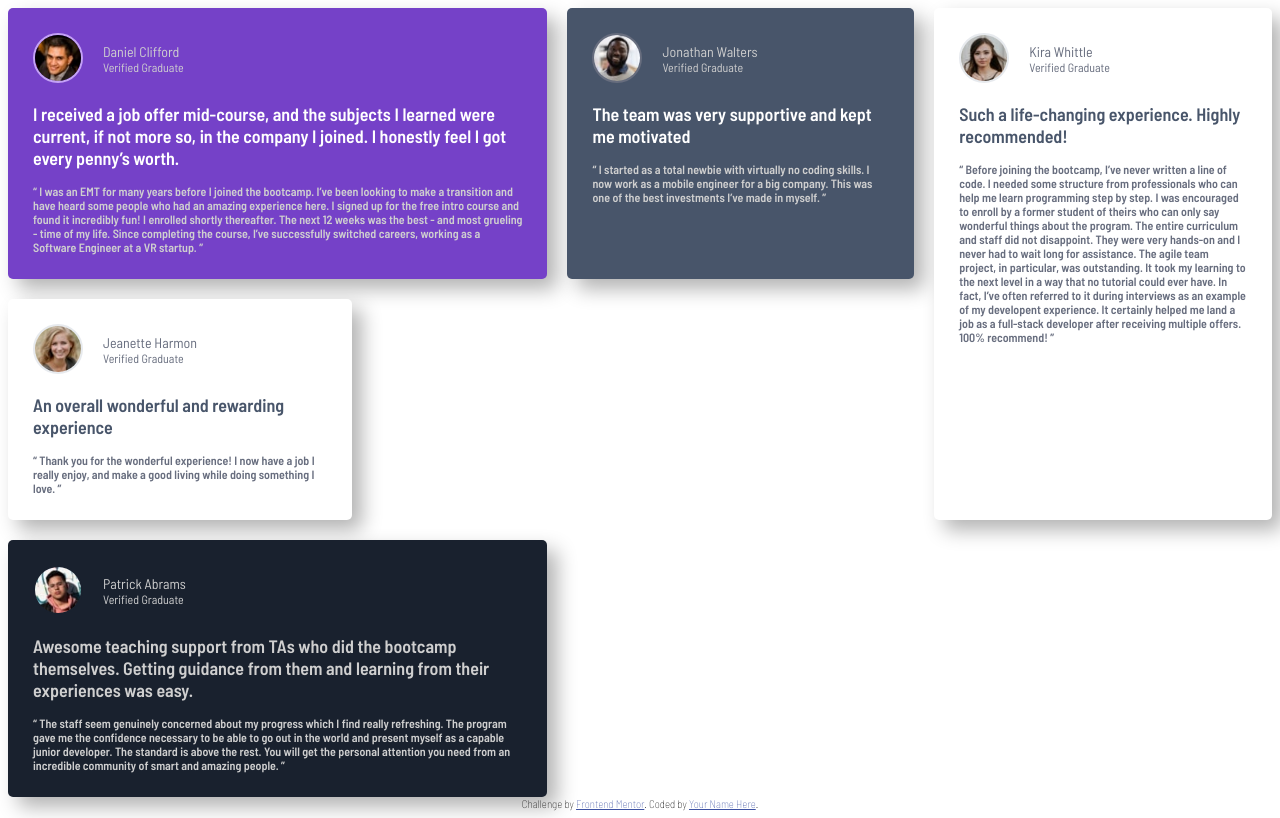
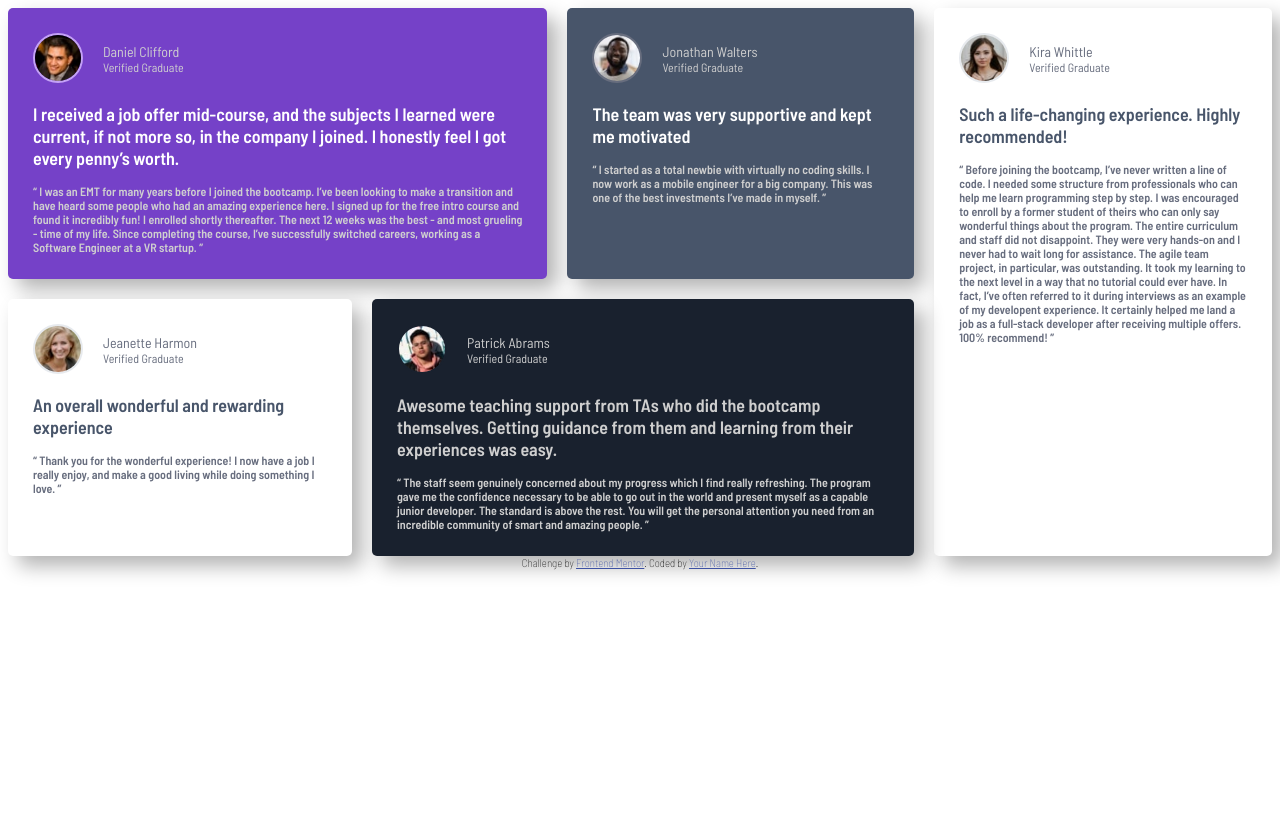
Before and after one commit to hectorelcapitan/frontendmentor, a plain HTML site: page testimonials_grid_section_main/index.html in a window 1280 px wide. Drawn offline with Linux system fonts and the light colour scheme.

Commit message:
Add files via upload

```diff
--- a/testimonials_grid_section_main/style.css
+++ b/testimonials_grid_section_main/style.css
@@ -20,30 +20,33 @@
 }
 
 .card1 {
-  grid-column: 1 / span 2;
+  grid-column: 1 / 3;
   background-color: #7541c8;
   color: #cfcfcf;
 }
 
 .card2 {
+  grid-column: 3 / 4;
   background-color: #48556a;
   color: #cfcfcf;
 }
 
 .card3 {
+  grid-column: 1 / 2;
+
   background-color: white;
   color: #676d7e;
 }
 
 .card4 {
-  grid-column: 1 / span 2;
+  grid-column: 2 / 4;
   background-color: #19212e;
   color: #cfcfcf;
 }
 
 .card5 {
-  grid-column: 4;
-  grid-row: 1 / span 2;
+  grid-column: 4 / 5;
+  grid-row: 1 / 3;
   background-color: white;
   color: #676d7e;
 }
```
